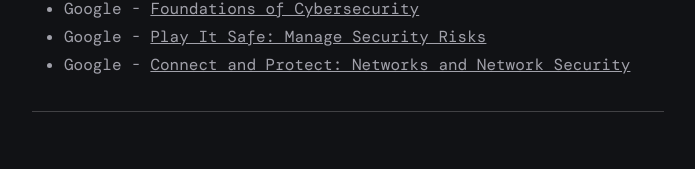
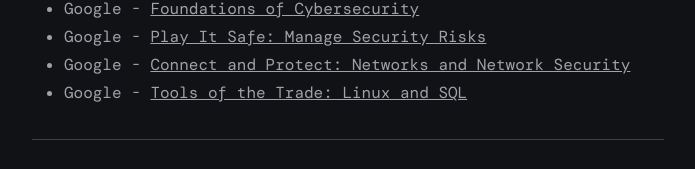
Before and after one commit to lynusdev/linusjung.dev, a plain HTML site: page index.html in a window 1280 px wide. Shown: the part 1492-1661 px from the top of the page, without its empty margins (292-987 px from the left). Drawn offline with nearby package versions, Linux system fonts and the light colour scheme; some icons are missing.

Commit message:
Added 4th coursera course

```diff
--- a/index.html
+++ b/index.html
@@ -165,6 +165,14 @@
                   >Connect and Protect: Networks and Network Security</a
                 >
               </li>
+              <li>
+                Google -
+                <a
+                  href="https://www.coursera.org/account/accomplishments/verify/XRU9NTZALLQB"
+                  target="_blank"
+                  >Tools of the Trade: Linux and SQL</a
+                >
+              </li>
             </ul>
           </div>
           <div class="section__footer">
```
